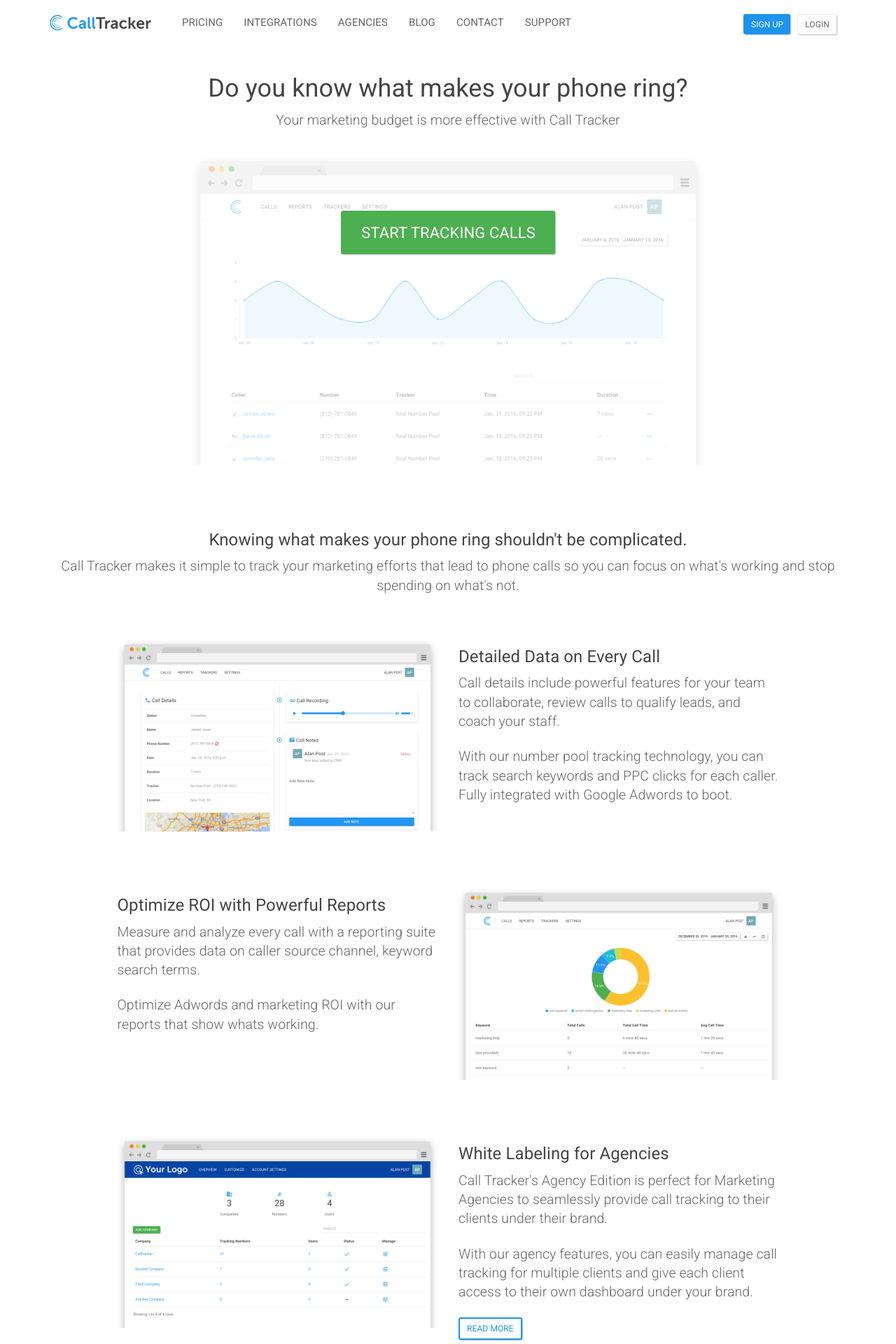
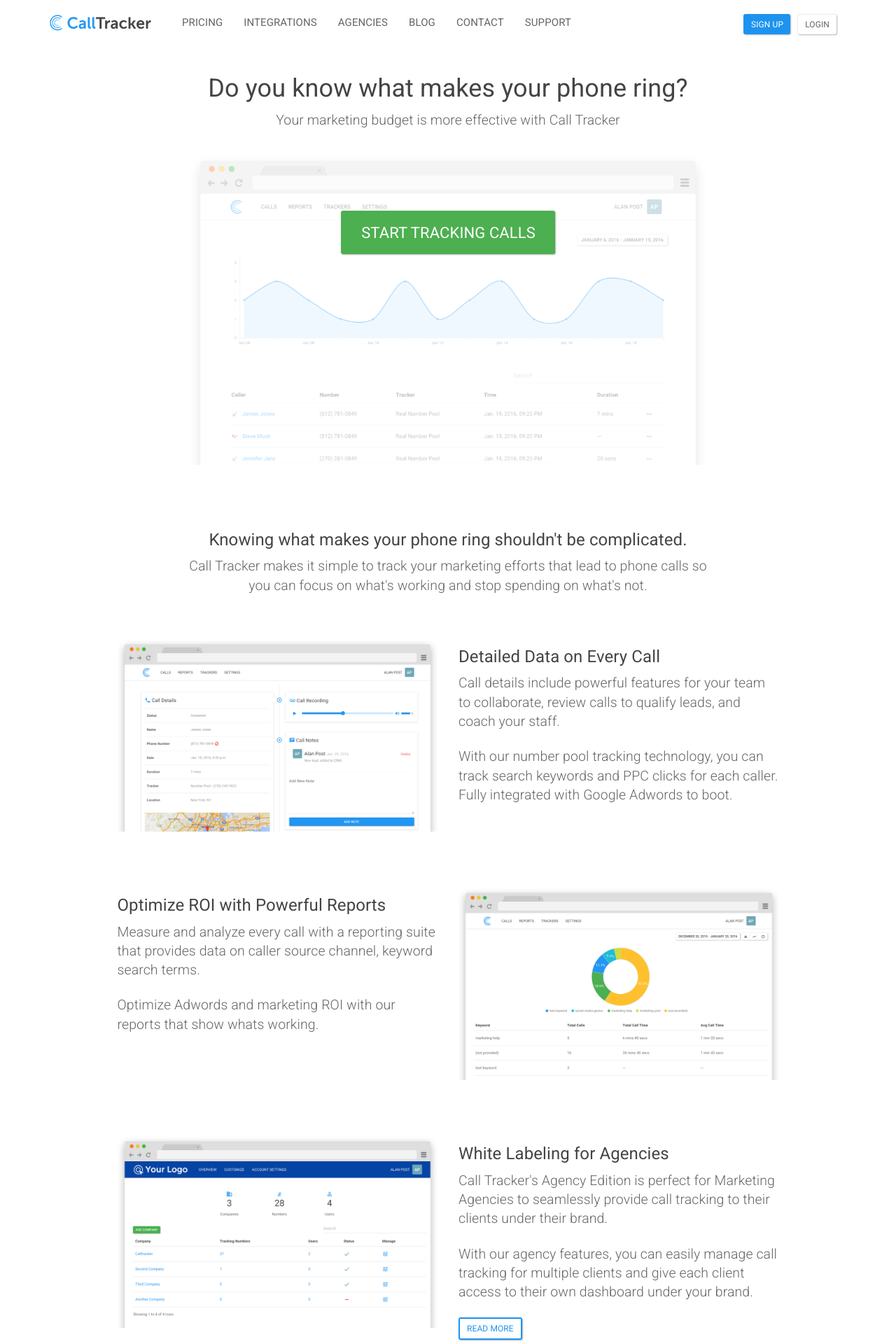
Before and after one commit to sumonst21/calltrackerio-site, a Jekyll site: the page built from index.html, in a window 1280 px wide. Shown: the top 1920 px of the page at 70% size. Built offline with Jekyll 4.4.1, drawn with Linux system fonts in a browser that asks for light colours.

Commit message:
fix spacing

```diff
--- a/index.html
+++ b/index.html
@@ -20,7 +20,7 @@
 			</div>
 		</div>
 		<div class="row">
-			<div class="col-md-12 text-center">
+			<div class="col-md-8 col-md-offset-2 text-center">
 				<a href="https://app.calltracker.io/signup/" class="btn btn-xl btn-success request-button">Start Tracking Calls</a>
 				<h4 class="text-center">Knowing what makes your phone ring shouldn't be complicated.</h4>
 				<p class="lead">{{ site.name }} makes it simple to track your marketing efforts that lead to phone calls so you can focus on what's working and stop spending on what's not.</p>
```
